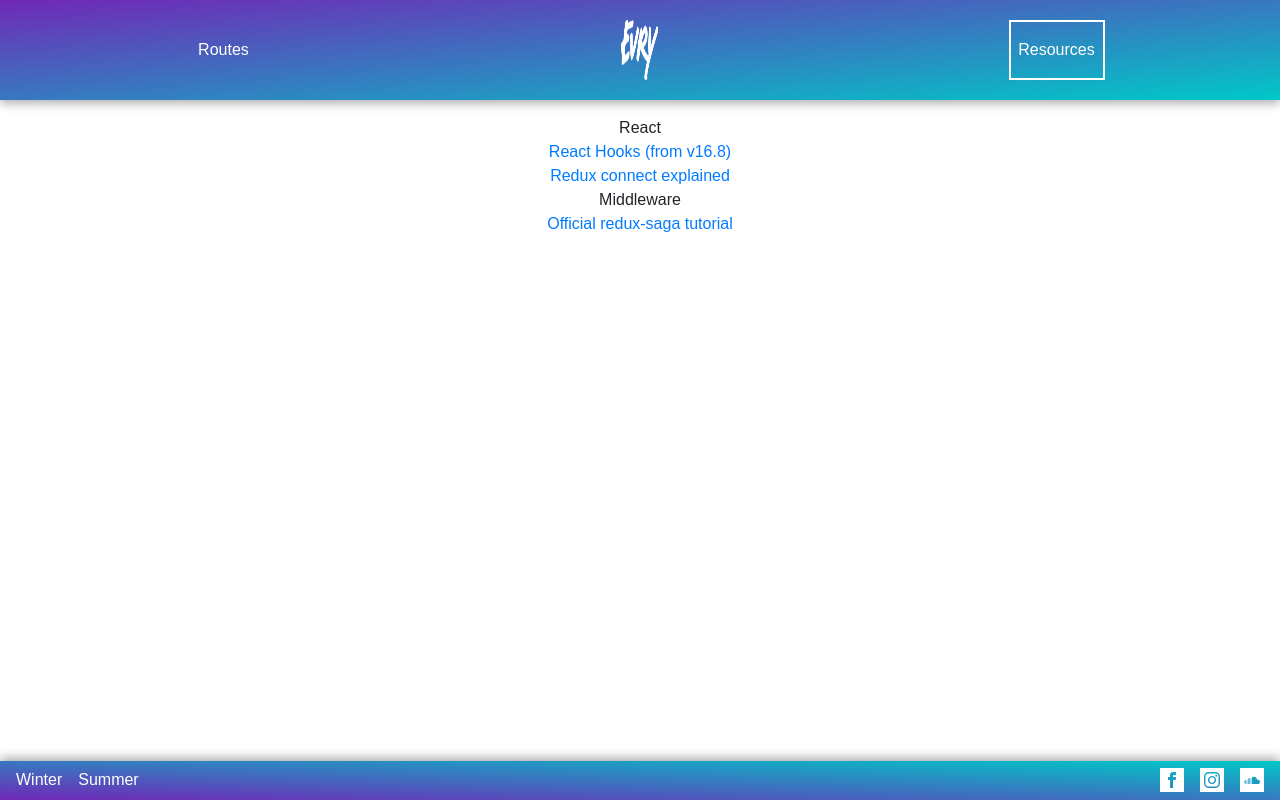
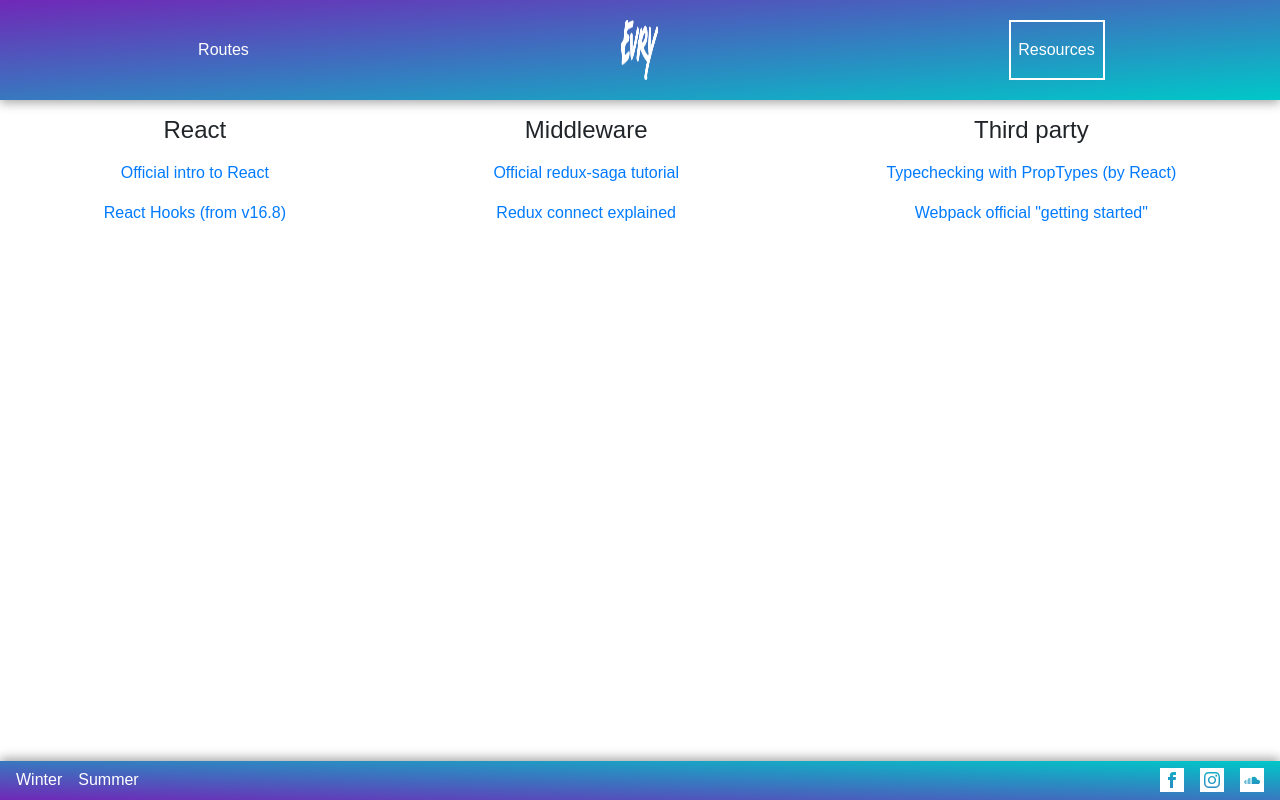
Before and after one commit to djdifee/home, a React app: page /resources in a window 1280 px wide. Built offline with nearby package versions, Linux system fonts and the light colour scheme.

Commit message:
Add more explaining text on Home component and add more usefull resources

```diff
--- a/src/scripts/components/Button.jsx
+++ b/src/scripts/components/Button.jsx
@@ -3,8 +3,8 @@ import PropTypes from 'prop-types';
 
 // Creating small reusable components like this is a great way of ensuring that the
 // branding stays correct throughout the project.
-const Button = ({ onClick, text }) => (
-	<button className="main-button" type="button" onClick={onClick}>
+const Button = ({ className, onClick, text }) => (
+	<button className={`main-button ${className}`} type="button" onClick={onClick}>
 		{text}
 	</button>
 );
@@ -14,6 +14,7 @@ Button.defaultProps = {
 }
 
 Button.propTypes = {
+	className: PropTypes.string,
 	onClick: PropTypes.func.isRequired,
 	text: PropTypes.string,
 };
--- a/src/scripts/screens/Home.jsx
+++ b/src/scripts/screens/Home.jsx
@@ -15,11 +15,17 @@ class Home extends Component {
 		const { requestQuote, swansonQuote } = this.props;
 		return (
 			<div className="content-wrapper">
-				<div className="space-between">
+				<div className="grid-two-columns">
 					<div className="profile-container">
 						<img src={profilePic} alt="profile pic" />
+						<p>
+							This is Ron Swanson. He has some nice quotes.<br />
+							When you click the button, the action REQUEST_SWANSON_QUOTE will be dispatched, which will be picked up by the saga.
+							It will <i>also</i> be picked up by the reducer, which only task for this action is to toggle its loading variable.
+						</p>
 						{/* Button is a custom pure component. It expects 'text' and 'onClick' to be sent via props */}
-						<Button text="Fetch quote" onClick={() => requestQuote()} />
+						<Button className="margin-bottom" text="Fetch quote" onClick={() => requestQuote()} />
+						<p>When the server responds, the loading variable toggles back, and the reducer ads the response to the store</p>
 					</div>
 					<div className="half-width">
 						<div className="space-around">
--- a/src/scripts/screens/Resources.jsx
+++ b/src/scripts/screens/Resources.jsx
@@ -1,24 +1,38 @@
 import React from 'react';
 
 const reactResources = [
+	{ name: 'Official intro to React', link: 'https://reactjs.org/tutorial/tutorial.html' },
 	{ name: 'React Hooks (from v16.8)', link: 'https://reactjs.org/blog/2019/02/06/react-v16.8.0.html' },
-	{ name: 'Redux connect explained', link: 'https://www.sohamkamani.com/blog/2017/03/31/react-redux-connect-explained/' },
 ]
 
 const middleware = [
 	{ name: 'Official redux-saga tutorial', link: 'https://redux-saga.js.org/docs/introduction/BeginnerTutorial.html' },
+	{ name: 'Redux connect explained', link: 'https://www.sohamkamani.com/blog/2017/03/31/react-redux-connect-explained/' },
+]
+
+const thirdParty = [
+	{ name: 'Typechecking with PropTypes (by React)', link: 'https://reactjs.org/docs/typechecking-with-proptypes.html' },
+	{ name: 'Webpack official "getting started"', link: 'https://webpack.js.org/guides/getting-started/' },
 ]
 
 const listLinks = items => (
-	items.map(item => <a key={item.link} href={item.link} target="_blank" rel="noopener noreferrer">{item.name}<br /></a>)
+	items.map(item => <p className="margin-top" key={item.link}><a href={item.link} target="_blank" rel="noopener noreferrer">{item.name}</a></p>)
 )
 
 const Resources = () => (
-	<div>
-		<span>React<br /></span>
-		{listLinks(reactResources)}
-		<span>Middleware<br /></span>
-		{listLinks(middleware)}
+	<div className="resource-grid grid-three-columns">
+		<div>
+			<h4>React<br /></h4>
+			{listLinks(reactResources)}
+		</div>
+		<div>
+			<h4>Middleware<br /></h4>
+			{listLinks(middleware)}
+		</div>
+		<div>
+			<h4>Third party<br /></h4>
+			{listLinks(thirdParty)}
+		</div>
 	</div>
 );
 
--- /dev/null
+++ b/src/styles/utils/_grid.scss
@@ -0,0 +1,42 @@
+$margin-size: 1em;
+
+.grid-two-columns {
+  display: grid;
+  grid-template-columns: 50% 50%;
+
+  >div {
+    padding: 0 2em;
+    width: 100%;
+  }
+}
+
+.grid-three-columns {
+  display: grid;
+  grid-template-columns: auto auto auto;
+}
+
+.grid-four-columns {
+  display: grid;
+  grid-template-columns: 25% 25% 25% 25%;
+
+  >div {
+    padding: 0 2em;
+    width: 100%;
+  }
+}
+
+.margin-right {
+  margin-right: $margin-size;
+}
+
+.margin-bottom {
+  margin-bottom: $margin-size;
+}
+
+.margin-left {
+  margin-left: $margin-size;
+}
+
+.margin-top {
+  margin-top: $margin-size;
+}
--- a/src/styles/utils/_index.scss
+++ b/src/styles/utils/_index.scss
@@ -1,4 +1,5 @@
 @import 'animations';
 @import 'colors';
 @import 'flexbox';
+@import 'grid';
 @import 'shadows';
--- a/src/styles/views/_home.scss
+++ b/src/styles/views/_home.scss
@@ -1,6 +1,4 @@
 .profile-container {
-  width: 50%;
-
   img {
     width: 100%;
   }
```
